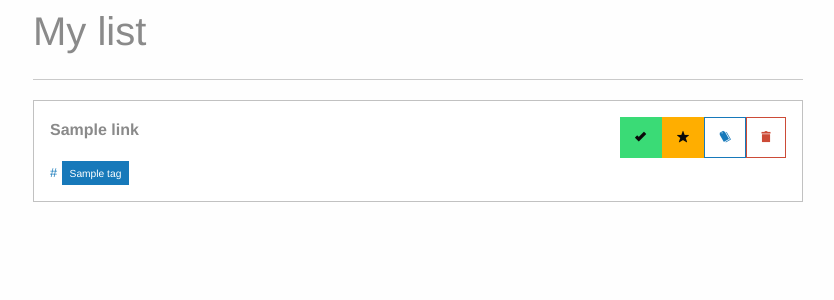
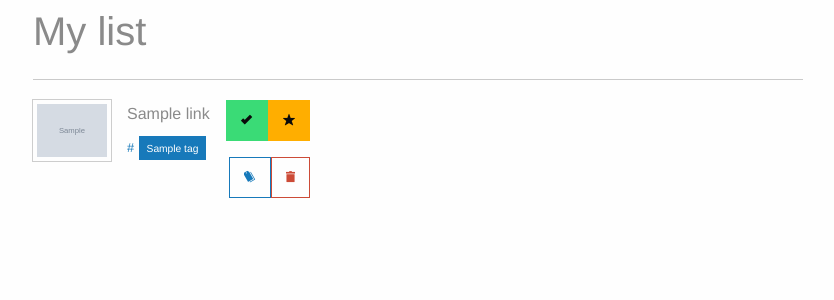
Before and after one commit to togap/my_links, a Flask app: page /links in a window 1280 px wide. Shown: the part 56-356 px from the top of the page, without its empty margins (222-1056 px from the left). Run offline with Flask 2, Linux system fonts and the light colour scheme; a user stored in the database is signed in; tables that the repository leaves empty hold one stand-in row (values such as "Sample post"); grey boxes marked "Sample" are stand-in pictures; parts of the project's set-up code (start-up, migrations or seed data) failed here and were passed over.

Commit message:
show image in link list

```diff
--- a/application/templates/partials/links.html
+++ b/application/templates/partials/links.html
@@ -1,17 +1,24 @@
 {% macro list(links=[]) %}
     {% for link in links %}
-        <a href="{{ url_for('detail_link', id=link.id) }}">
-	    <div class="callout">
+    	<div class="media-object">
+	    <div class="media-object-section">
+		<div class="thumbnail">
+		    <img src="{{ link.image }}" alt="main image" height="70" width="70"/>
+		</div>
+	    </div>
+	    <div class="media-object-section">
+		<h6 class="subheader">{{ link.title }}</h6>
 	        <p>
-		    <strong style="color: #8a8a8a;">{{ link.title }}</strong>
-		    <a class="hollow button alert float-right" href="{{ url_for('delete_link', id=link.id) }}">
-		        <span class="show-for-sr">delete</span>
-	 	        <span aria-hidden="true"><i class="fi-trash"></i></span>
-		    </a>
-	            <a class="hollow button primary float-right" href="{{ url_for('attach_tag', id=link.id) }}">
-		        <span class="show-for-sr">add tag</span>
-		        <span aria-hidden="true"><i class="fi-pricetag-multiple"></i></span>
-		    </a>
+		    <a href="{{ link.url }}"><small>{{ link.url }}</small></a>
+		    {% for tag in link.tags %}
+		        <span class="label primary">
+			    <a href="{{ url_for('detail_tag', id=tag.id) }}"><small style="color:white;">{{ tag.name }}</small></a>
+		        </span>
+		    {% endfor %}
+	        </p>
+	    </div>
+    	    <div class="media-object-section bottom">
+	        <p>
 		    {% if not link.favorite %}
 	                <a class="hollow button warning float-right" href="{{ url_for('favorite_link', id=link.id) }}">
 		            <span class="show-for-sr">favorite</span>
@@ -35,16 +42,18 @@
 		        </a>
 		    {% endif %}
 	        </p>
-	        <p>
-		    <a href="{{ link.url }}"><small>{{ link.url }}</small></a>
-		    {% for tag in link.tags %}
-		        <span class="label primary">
-			    <a href="{{ url_for('detail_tag', id=tag.id) }}"><small style="color:white;">{{ tag.name }}</small></a>
-		        </span>
-		    {% endfor %}
-	        </p>
+		<p>
+		    <a class="hollow button alert float-right" href="{{ url_for('delete_link', id=link.id) }}">
+		        <span class="show-for-sr">delete</span>
+	 	        <span aria-hidden="true"><i class="fi-trash"></i></span>
+		    </a>
+	            <a class="hollow button primary float-right" href="{{ url_for('attach_tag', id=link.id) }}">
+		        <span class="show-for-sr">add tag</span>
+		        <span aria-hidden="true"><i class="fi-pricetag-multiple"></i></span>
+		    </a>
+		</p>
 	    </div>
-        </a>
+	</div>
     {% else %}
         <p>There is nothing <strong>:(</strong></p>
     {% endfor %}
```
